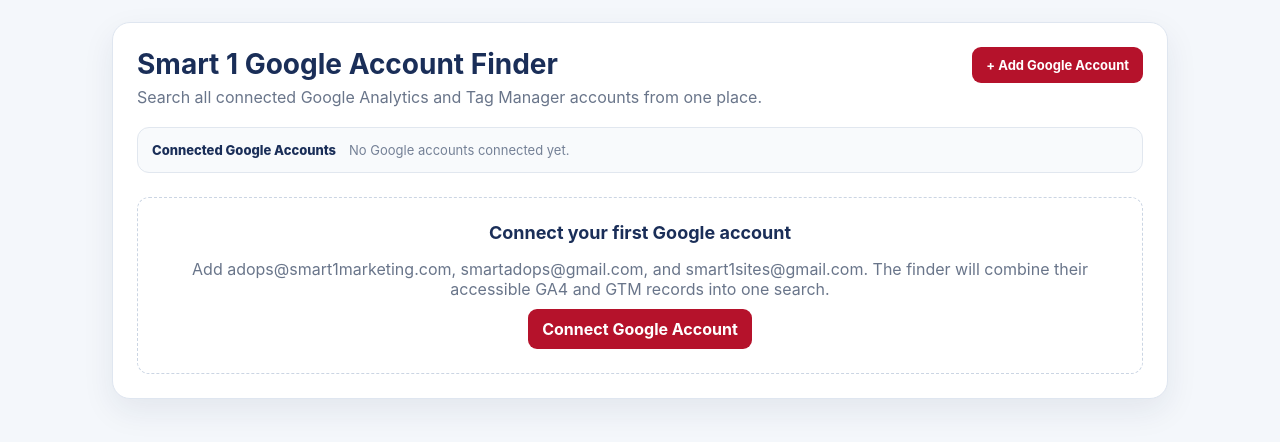
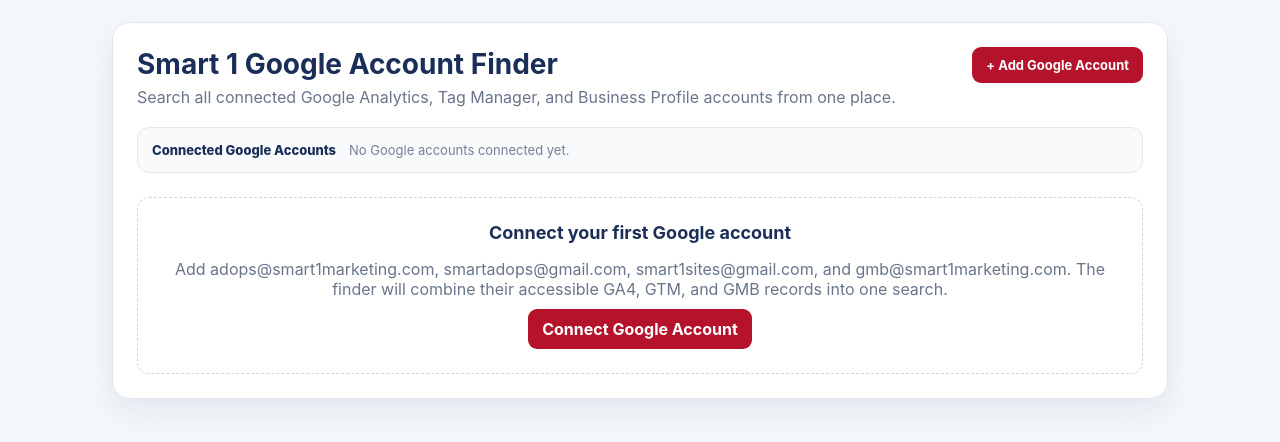
Before and after one commit to smart1marketing/blueprint, a Flask app: page / in a window 1280 px wide. Shown: the top 442 px of the page. Run offline with Flask 3, Linux system fonts and the light colour scheme.

Commit message:
Update index.html to include Business Profile references

```diff
--- a/smart1-google-finder/templates/index.html
+++ b/smart1-google-finder/templates/index.html
@@ -12,7 +12,7 @@
       <div class="topline">
         <div>
           <h1>Smart 1 Google Account Finder</h1>
-          <p>Search all connected Google Analytics and Tag Manager accounts from one place.</p>
+          <p>Search all connected Google Analytics, Tag Manager, and Business Profile accounts from one place.</p>
         </div>
         <div class="auth">
           <a class="btn" href="/login">+ Add Google Account</a>
@@ -40,17 +40,18 @@
         <button class="filter active" data-platform="all">All</button>
         <button class="filter" data-platform="analytics">Analytics</button>
         <button class="filter" data-platform="gtm">Tag Manager</button>
+        <button class="filter" data-platform="gmb">Business Profiles</button>
         <button id="refresh" class="refresh">Refresh Google data</button>
       </div>
       <div class="searchbox">
-        <input id="q" autocomplete="off" placeholder="Client, domain, GA4 property ID, GTM ID, or Google login">
+        <input id="q" autocomplete="off" placeholder="Client, domain, GA4 property ID, GTM ID, GMB address, or Google login">
       </div>
       <div id="status" class="status">Start typing to search all connected accounts.</div>
       <div id="results" class="results"></div>
       {% else %}
       <div class="connect-panel">
         <strong>Connect your first Google account</strong>
-        <p>Add adops@smart1marketing.com, smartadops@gmail.com, and smart1sites@gmail.com. The finder will combine their accessible GA4 and GTM records into one search.</p>
+        <p>Add adops@smart1marketing.com, smartadops@gmail.com, smart1sites@gmail.com, and gmb@smart1marketing.com. The finder will combine their accessible GA4, GTM, and GMB records into one search.</p>
         <a class="btn connect" href="/login">Connect Google Account</a>
       </div>
       {% endif %}
```
